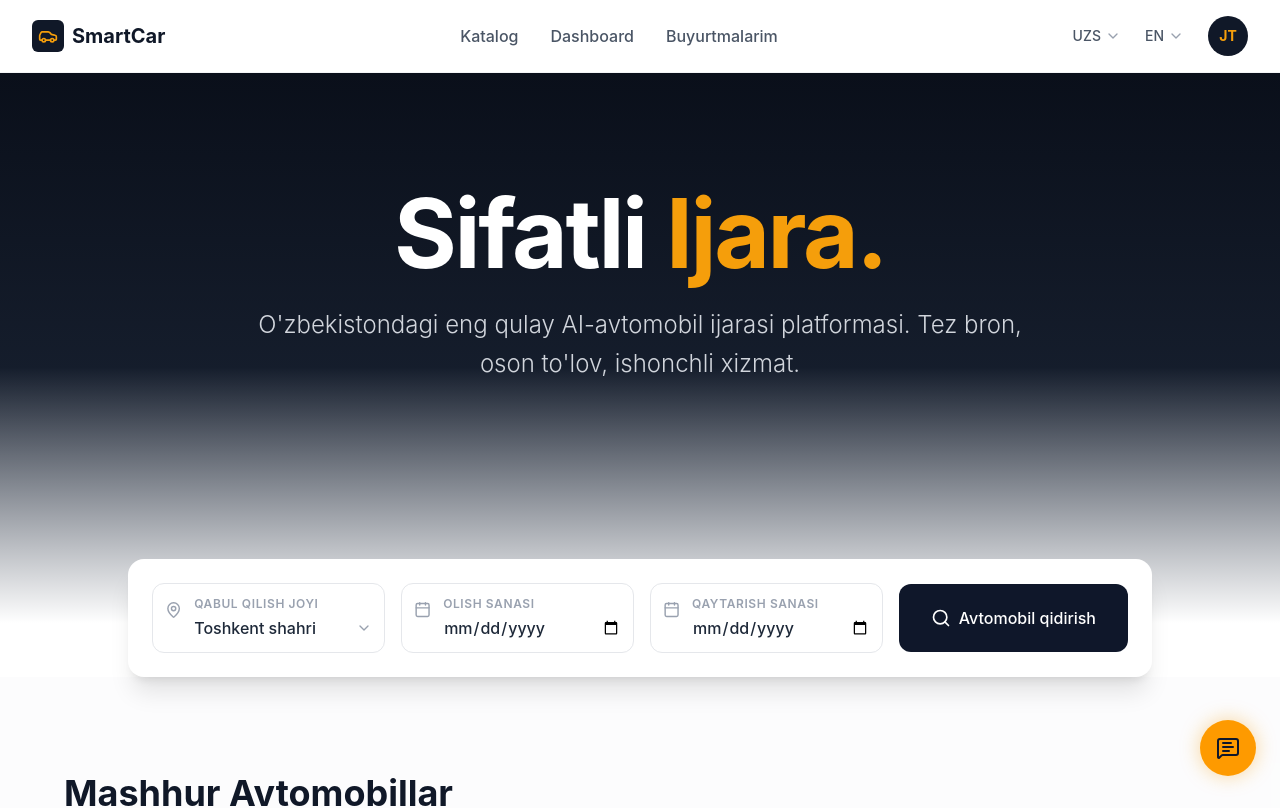
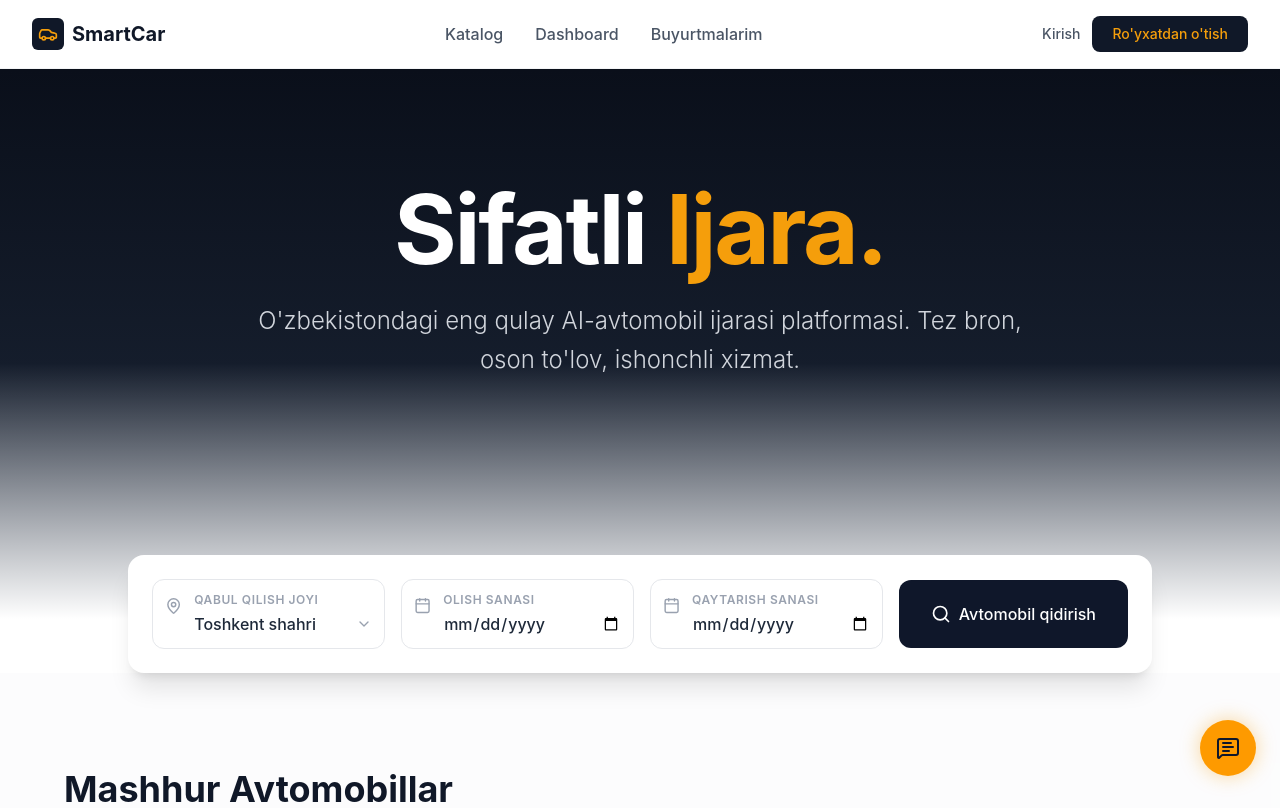
Before and after one commit to Morax0929/smartcar, a Next.js app in the folder frontend/: page / in a window 1280 px wide. Shown: the top 808 px of the page. Built offline with nearby package versions, Linux system fonts and the light colour scheme.

Commit message:
Remove UZS, EN language switcher and JT button from navbar

```diff
--- a/frontend/src/app/page.tsx
+++ b/frontend/src/app/page.tsx
@@ -59,19 +59,14 @@ export default function HomePage() {
               </Link>
             </div>
 
-            {/* Right side (Lang, Currency, Profile) */}
-            <div className="flex items-center space-x-6">
-              <div className="flex items-center space-x-1 cursor-pointer">
-                <span className="text-sm font-medium text-gray-600">UZS</span>
-                <ChevronDown className="h-4 w-4 text-gray-400" />
-              </div>
-              <div className="flex items-center space-x-1 cursor-pointer">
-                <span className="text-sm font-medium text-gray-600">EN</span>
-                <ChevronDown className="h-4 w-4 text-gray-400" />
-              </div>
-              <div className="h-10 w-10 bg-gray-900 rounded-full flex items-center justify-center text-brand-yellow font-bold text-sm cursor-pointer hover:bg-gray-800 transition">
-                JT
-              </div>
+            {/* Right side (Auth buttons) */}
+            <div className="flex items-center space-x-3">
+              <Link href="/login" className="text-sm font-medium text-gray-600 hover:text-gray-900 transition">
+                Kirish
+              </Link>
+              <Link href="/register" className="text-sm font-medium bg-gray-900 text-brand-yellow px-5 py-2 rounded-lg hover:bg-black transition">
+                Ro'yxatdan o'tish
+              </Link>
             </div>
           </div>
         </div>
```
